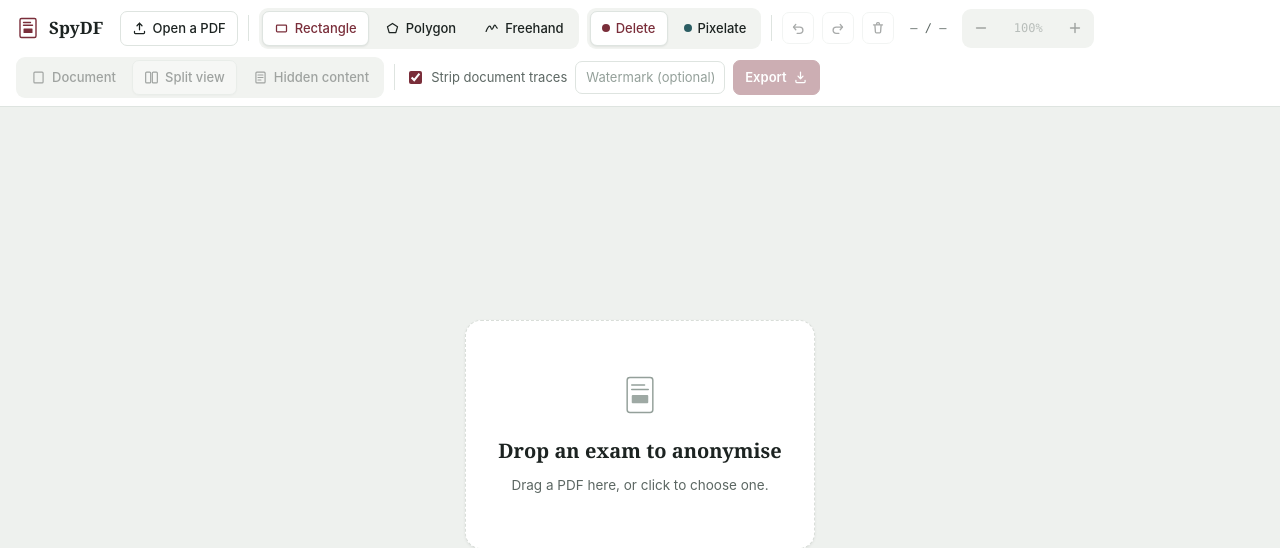
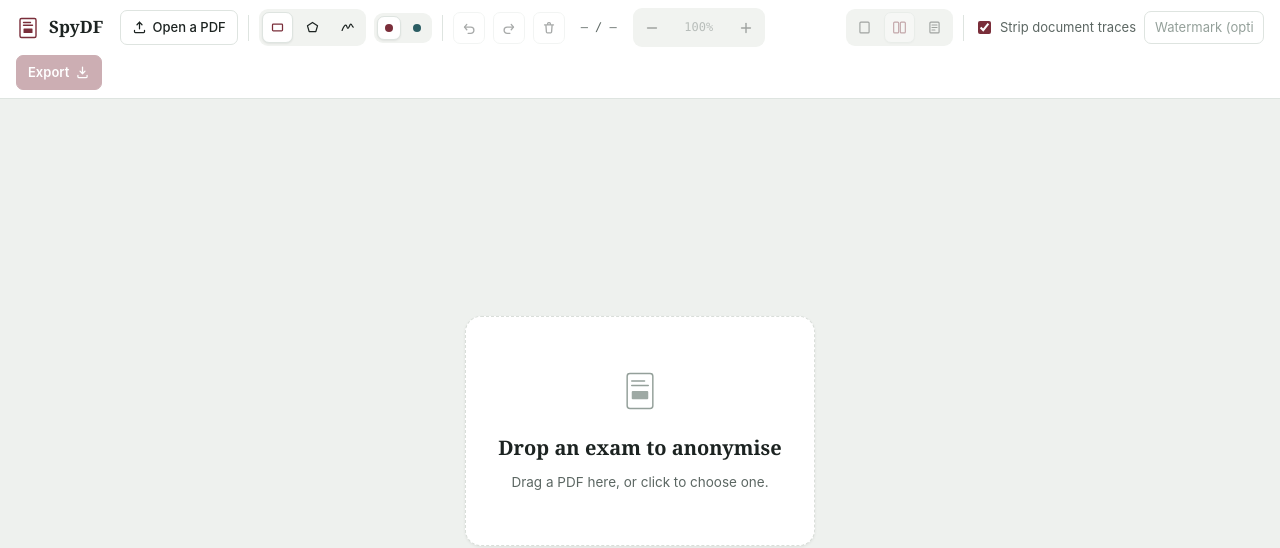
Before and after one commit to thremilien/SpyDF, a FastAPI app: page / in a window 1280 px wide. Shown: the top 548 px of the page. Run offline with FastAPI, Linux system fonts and the light colour scheme; parts of the project's set-up code (start-up, migrations or seed data) failed here and were passed over; some libraries are stand-ins or nearby versions.

Commit message:
Fit the toolbar on one row, by retiring the labels least missed
The header wanted 1924px with every label showing, so it wrapped to a second
row on any ordinary screen — it did before the sign-out button, which only
made it obvious — and a wrapped toolbar costs the pages the height it takes.

Every label moves into a .lbl span so CSS can retire it, and the three groups
give theirs up in the order they are least missed, each step measured: views
1924 -> 1673, tools -> 1471, modes -> 1327. The views never get theirs back,
at any width: of the three groups theirs are the icons that say it themselves
(one page, two panes, lines) and their labels are the longest in the bar. The
modes hold out longest, since a coloured dot on its own names nothing.

Written narrow-first — hidden by default, restored when there is room — so the
geometry lives in one place, and every collapsible button now carries its own
aria-label, so a retired label costs the name neither to a screen reader nor
to a mouse.

An icon-only view switcher needed one thing more: the white pill alone did not
say which pane you were in, so the active view takes the accent, as the active
tool already does.

Co-Authored-By: Claude Opus 5 <noreply@anthropic.com>
Claude-Session: https://claude.ai/code/session_01NX4CDVRUGMBoihwDhgA5GW

```diff
--- a/src/static/style.css
+++ b/src/static/style.css
@@ -102,6 +102,9 @@ header {
 .btn-group .btn:hover:not(:disabled) { background: #e4e8e3; }
 .btn-group .btn.active { background: var(--paper); border-color: var(--line); box-shadow: 0 1px 2px #0001; }
 .tool-btn.active { color: var(--accent); }
+/* The view switcher carries no label, and its icons are outlines: the white
+   pill alone does not say which pane you are in, the accent does. */
+.view-btn.active { color: var(--accent); }
 .mode-btn.active[data-mode="delete"] { color: var(--accent); }
 .mode-btn.active[data-mode="pixelate"] { color: var(--teal); }
 
@@ -464,6 +467,34 @@ body.panning, body.panning #stage, body.panning #inspector, body.panning .page-l
 .zm-pick.active { background: var(--accent-soft); border-color: var(--accent); color: var(--accent); }
 body.picking .page-layer, body.picking .zone { cursor: crosshair; }
 
+/* ---------- the header on one row ----------
+   With every label showing the bar wants 1924px, so it wrapped to a second row
+   on any ordinary screen — and a wrapped toolbar costs the pages the height it
+   takes. The labels retire in the order they are least missed, each step
+   measured: views 1924 -> 1697, tools -> 1518, modes -> 1421.
+
+   Written the narrow way round — hidden by default, restored when there is
+   room — so the label geometry lives in one place. Every one of these buttons
+   carries its own aria-label and title, so a retired label costs the name
+   neither to a screen reader nor to a mouse. The views never come back: of the
+   three groups theirs are the icons that say it themselves — one page, two
+   panes, lines — and their labels are the longest in the bar. */
+.tool-btn, .mode-btn, .view-btn { padding: 7px; gap: 0; }
+.tool-btn .lbl, .mode-btn .lbl, .view-btn .lbl { display: none; }
+
+/* the modes hold out longest: a coloured dot on its own names nothing */
+@media (min-width: 1521px) {
+  .mode-btn { padding: 7px 11px; gap: 6px; }
+  .mode-btn .lbl { display: inline; }
+}
+@media (min-width: 1701px) {
+  .tool-btn { padding: 7px 11px; gap: 6px; }
+  .tool-btn .lbl { display: inline; }
+}
+@media (max-width: 1520px) {
+  .wm-field input { width: 120px; }
+}
+
 @media (max-width: 760px) {
   header { gap: 6px; }
 }
--- a/src/templates/index.html
+++ b/src/templates/index.html
@@ -35,26 +35,26 @@
   <div class="sep"></div>
 
   <div class="btn-group" role="group" aria-label="Zone tool">
-    <button id="tool-rect" class="btn tool-btn active" data-tool="rect" title="Rectangle">
+    <button id="tool-rect" aria-label="Rectangle" class="btn tool-btn active" data-tool="rect" title="Rectangle">
       <svg viewBox="0 0 18 18" fill="none"><rect x="3" y="5" width="12" height="8" rx="1" stroke="currentColor" stroke-width="1.5"/></svg>
-      Rectangle
+      <span class="lbl">Rectangle</span>
     </button>
-    <button id="tool-polygon" class="btn tool-btn" data-tool="polygon" title="Polygon: click each vertex, double-click to close">
+    <button id="tool-polygon" aria-label="Polygon" class="btn tool-btn" data-tool="polygon" title="Polygon: click each vertex, double-click to close">
       <svg viewBox="0 0 18 18" fill="none"><path d="M9 3l6 4-2 7H5L3 7z" stroke="currentColor" stroke-width="1.5" stroke-linejoin="round"/></svg>
-      Polygon
+      <span class="lbl">Polygon</span>
     </button>
-    <button id="tool-freehand" class="btn tool-btn" data-tool="freehand" title="Freehand: draw by click-dragging">
+    <button id="tool-freehand" aria-label="Freehand" class="btn tool-btn" data-tool="freehand" title="Freehand: draw by click-dragging">
       <svg viewBox="0 0 18 18" fill="none"><path d="M2.5 12.5c1.5-4 3-6.5 4.5-6.5s1 4 2.5 4 2-5 3.5-5 1.5 3.5 3 3.5" stroke="currentColor" stroke-width="1.5" stroke-linecap="round" stroke-linejoin="round"/></svg>
-      Freehand
+      <span class="lbl">Freehand</span>
     </button>
   </div>
 
   <div class="btn-group" role="group" aria-label="Mode of the new zone">
-    <button id="mode-delete" class="btn mode-btn active" data-mode="delete" title="The content is deleted from the PDF">
-      <span class="dot dot-delete"></span>Delete
+    <button id="mode-delete" aria-label="Delete" class="btn mode-btn active" data-mode="delete" title="The content is deleted from the PDF">
+      <span class="dot dot-delete"></span><span class="lbl">Delete</span>
     </button>
-    <button id="mode-pixelate" class="btn mode-btn" data-mode="pixelate" title="The content is replaced by an unreadable mosaic">
-      <span class="dot dot-pixelate"></span>Pixelate
+    <button id="mode-pixelate" aria-label="Pixelate" class="btn mode-btn" data-mode="pixelate" title="The content is replaced by an unreadable mosaic">
+      <span class="dot dot-pixelate"></span><span class="lbl">Pixelate</span>
     </button>
   </div>
 
@@ -85,17 +85,17 @@
   <div class="grow"></div>
 
   <div class="btn-group" role="group" aria-label="View">
-    <button id="view-pages" class="btn view-btn" data-view="pages" title="Show the document only">
+    <button id="view-pages" aria-label="Document" class="btn view-btn" data-view="pages" title="Show the document only">
       <svg viewBox="0 0 18 18" fill="none"><rect x="3.5" y="2.5" width="11" height="13" rx="1.2" stroke="currentColor" stroke-width="1.4"/></svg>
-      Document
+      <span class="lbl">Document</span>
     </button>
-    <button id="view-split" class="btn view-btn active" data-view="split" title="Show the document and its hidden content">
+    <button id="view-split" aria-label="Split view" class="btn view-btn active" data-view="split" title="Show the document and its hidden content">
       <svg viewBox="0 0 18 18" fill="none"><rect x="2" y="2.5" width="6" height="13" rx="1.2" stroke="currentColor" stroke-width="1.4"/><rect x="10" y="2.5" width="6" height="13" rx="1.2" stroke="currentColor" stroke-width="1.4"/></svg>
-      Split view
+      <span class="lbl">Split view</span>
     </button>
-    <button id="view-inspect" class="btn view-btn" data-view="inspect" title="Show the hidden content only">
+    <button id="view-inspect" aria-label="Hidden content" class="btn view-btn" data-view="inspect" title="Show the hidden content only">
       <svg viewBox="0 0 18 18" fill="none"><rect x="3.5" y="2.5" width="11" height="13" rx="1.2" stroke="currentColor" stroke-width="1.4"/><line x1="6" y1="6" x2="12" y2="6" stroke="currentColor" stroke-width="1.4" stroke-linecap="round"/><line x1="6" y1="9" x2="12" y2="9" stroke="currentColor" stroke-width="1.4" stroke-linecap="round"/><line x1="6" y1="12" x2="9.5" y2="12" stroke="currentColor" stroke-width="1.4" stroke-linecap="round"/></svg>
-      Hidden content
+      <span class="lbl">Hidden content</span>
     </button>
   </div>
 
```
